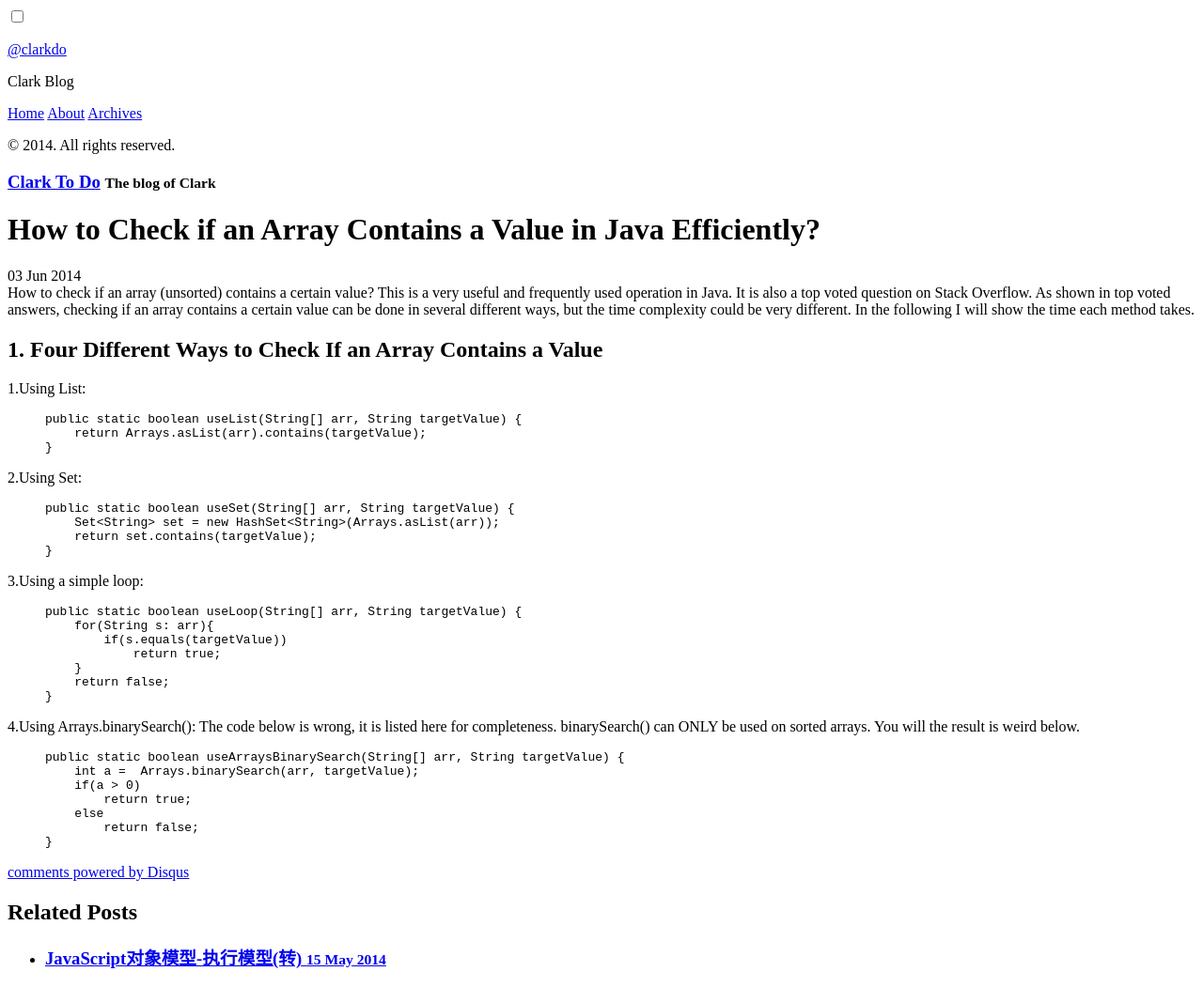
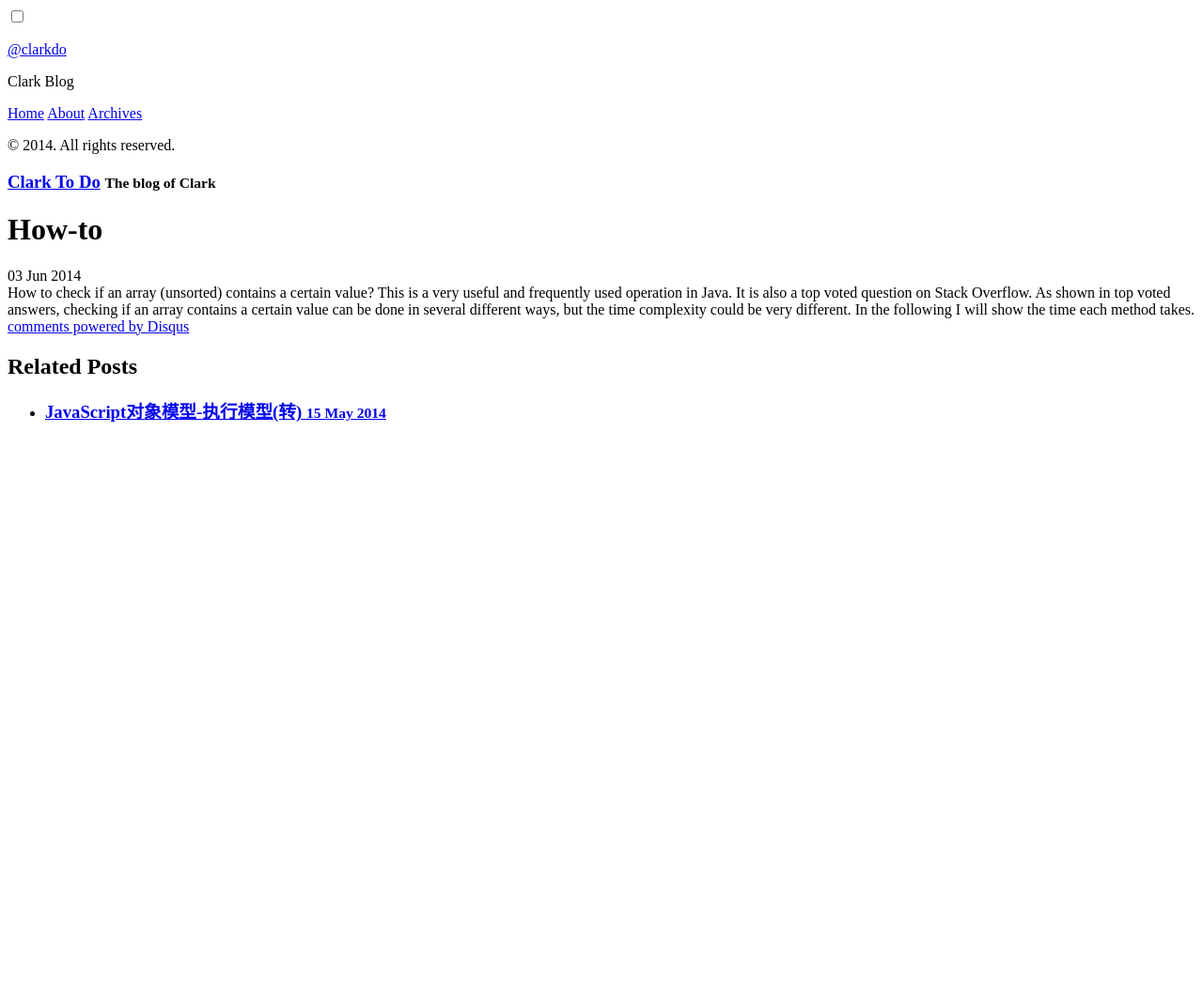
Before and after one commit to clarkdo/clarkdo.github.com, a Jekyll site: the page built from _posts/2014-06-03-how-to-check-array.md, in a window 1280 px wide. Shown: the whole page at 94% size. Built offline with Jekyll 4.4.1, drawn with Linux system fonts in a browser that asks for light colours; Markdown is read by kramdown in place of the engine named in the settings; comment, search, counter and statistics services are not loaded; after the commit the page ends 900 px from its top, so only the background shows below that.

```diff
--- a/_posts/2014-06-03-how-to-check-array.md
+++ b/_posts/2014-06-03-how-to-check-array.md
@@ -1,48 +1,8 @@
 ---
 layout: post
-title: How to Check if an Array Contains a Value in Java Efficiently?
+title: How-to
 comments: true
 ---
 <div class="message">
 How to check if an array (unsorted) contains a certain value? This is a very useful and frequently used operation in Java. It is also a top voted question on Stack Overflow. As shown in top voted answers, checking if an array contains a certain value can be done in several different ways, but the time complexity could be very different. In the following I will show the time each method takes.
 </div>
-##1. Four Different Ways to Check If an Array Contains a Value
-
-1.Using List:
-{% highlight js %}
-public static boolean useList(String[] arr, String targetValue) {
-    return Arrays.asList(arr).contains(targetValue);
-}
-{% endhighlight %}
-
-2.Using Set:
-{% highlight js %}
-public static boolean useSet(String[] arr, String targetValue) {
-    Set<String> set = new HashSet<String>(Arrays.asList(arr));
-    return set.contains(targetValue);
-}
-{% endhighlight %}
-
-3.Using a simple loop:
-{% highlight js %}
-public static boolean useLoop(String[] arr, String targetValue) {
-    for(String s: arr){
-        if(s.equals(targetValue))
-            return true;
-    }
-    return false;
-}
-{% endhighlight %}
-
-4.Using Arrays.binarySearch():
-The code below is wrong, it is listed here for completeness.
-binarySearch() can ONLY be used on sorted arrays. You will the result is weird below.
-{% highlight js %}
-public static boolean useArraysBinarySearch(String[] arr, String targetValue) {
-    int a =  Arrays.binarySearch(arr, targetValue);
-    if(a > 0)
-        return true;
-    else
-        return false;
-}
-{% endhighlight %}
```
